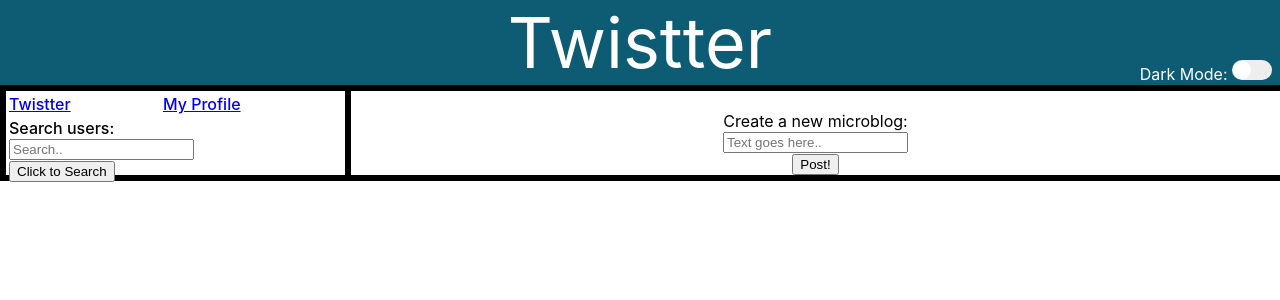
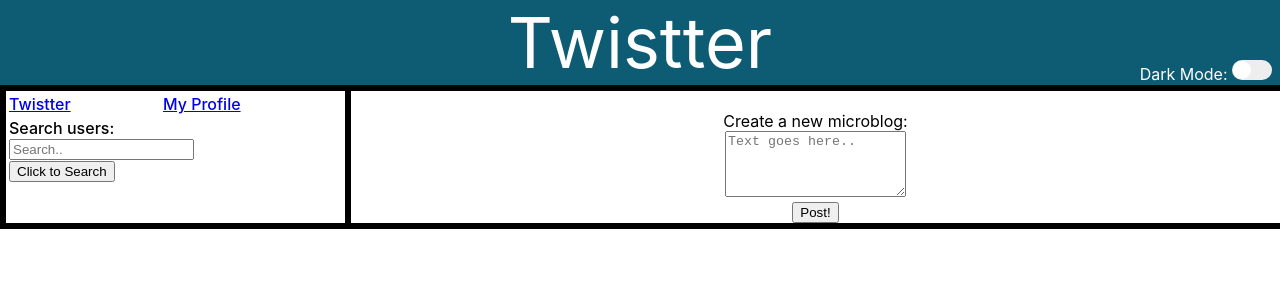
Before and after one commit to aniamb/twistter-307, a React (Create React App) app in the folder twistter/: page /timeline in a window 1280 px wide. Shown: the top 300 px of the page. Built offline with nearby package versions, Linux system fonts and the light colour scheme; no server answers.

Commit message:
ui cleanuppp

```diff
--- a/twistter/src/CreateAccount.css
+++ b/twistter/src/CreateAccount.css
@@ -1,12 +1,29 @@
+:root {
+    --background-color: rgb(13, 92, 115);
+    --border-color: orange;
+
+  }
+  [data-theme="light"] {
+    --background-color: rgb(13, 92, 115);
+    --border-color: orange;
+
+  }
+
+  [data-theme="dark"] {
+    --background-color: black;
+    --border-color: black;
+
+  }
+
 .CreateAccount{
     max-width: 100%;
     height: 100%;
-    color: rgb(13, 92, 115);
+    color: var(--background-color);
 }
 .inputBox{
     margin: 0 auto;
     border-style: solid;
-    border-color: orange;
+    border-color: var(--border-color);
     width: 50%;
     margin-top: 50px;
     text-align: center;
--- a/twistter/src/Login.css
+++ b/twistter/src/Login.css
@@ -1,12 +1,29 @@
+:root {
+    --background-color: rgb(13, 92, 115);
+    --border-color: orange;
+
+  }
+  [data-theme="light"] {
+    --background-color: rgb(13, 92, 115);
+    --border-color: orange;
+
+  }
+
+  [data-theme="dark"] {
+    --background-color: black;
+    --border-color: black;
+
+  }
+
 .Login{
     max-width: 100%;
     height: 100%;
-    color: rgb(13, 92, 115);
+    color: var(--background-color);
 }
 .inputBox{
     margin: 0 auto;
     border-style: solid;
-    border-color: orange;
+    border-color: var(--border-color);
     width: 50%;
     margin-top: 50px;
     text-align: center;
--- a/twistter/src/Timeline.css
+++ b/twistter/src/Timeline.css
@@ -1,4 +1,3 @@
-
 .SearchBar {
   text-align: right;
   background-color: white;
--- a/twistter/src/Timeline.js
+++ b/twistter/src/Timeline.js
@@ -224,7 +224,7 @@ class Timeline extends Component{
                             <form id="blogID" onSubmit={this.handleBlogPosting.bind(this)}>
                                 <br/>
                                 <label for="microblog">Create a new microblog: <br></br>
-                                  <input type="text" placeholder="Text goes here.." maxLength="280" name="microblog" onChange={this.handlePostBody.bind(this)}></input>
+                                  <textarea rows="4" cols="20" placeholder="Text goes here.." maxLength="280" name="microblog" onChange={this.handlePostBody.bind(this)}></textarea>
                                 </label>
                                 <br/>
                                 <input type="submit" value = "Post!"/>
```
